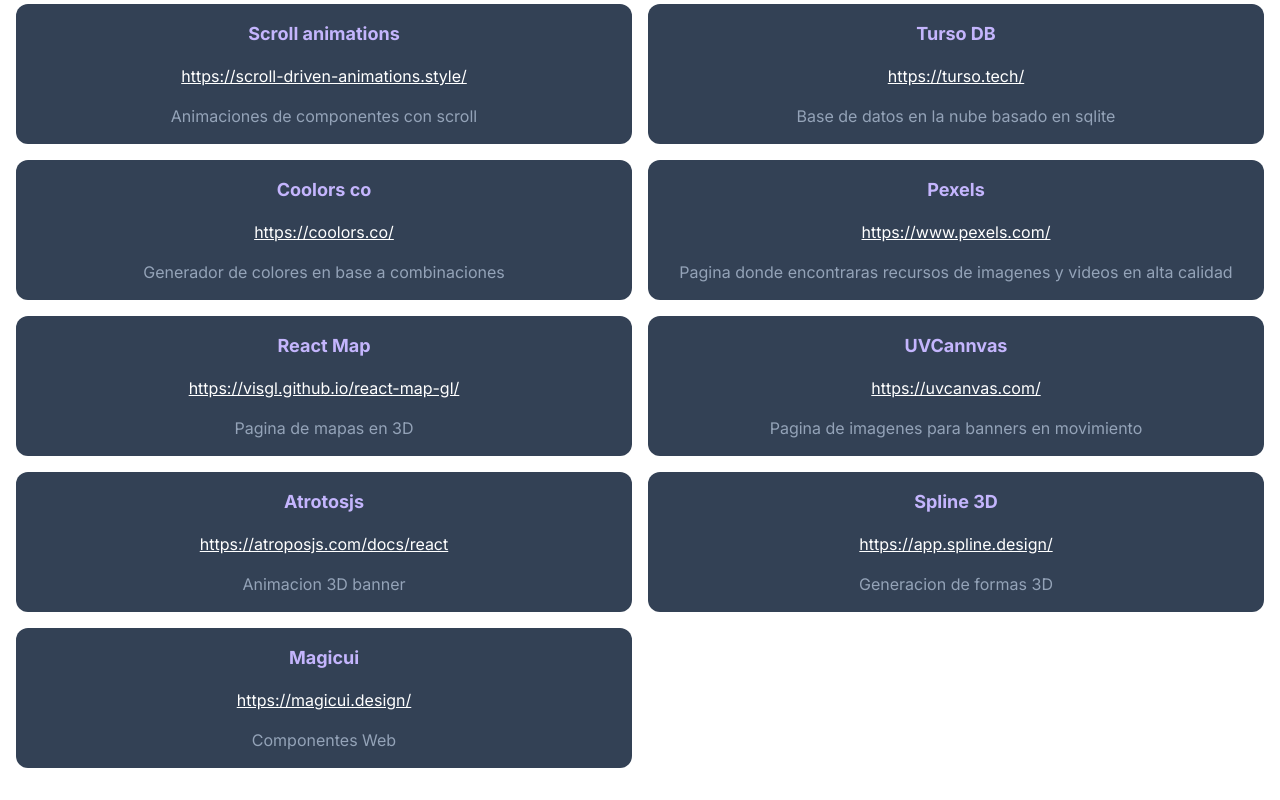
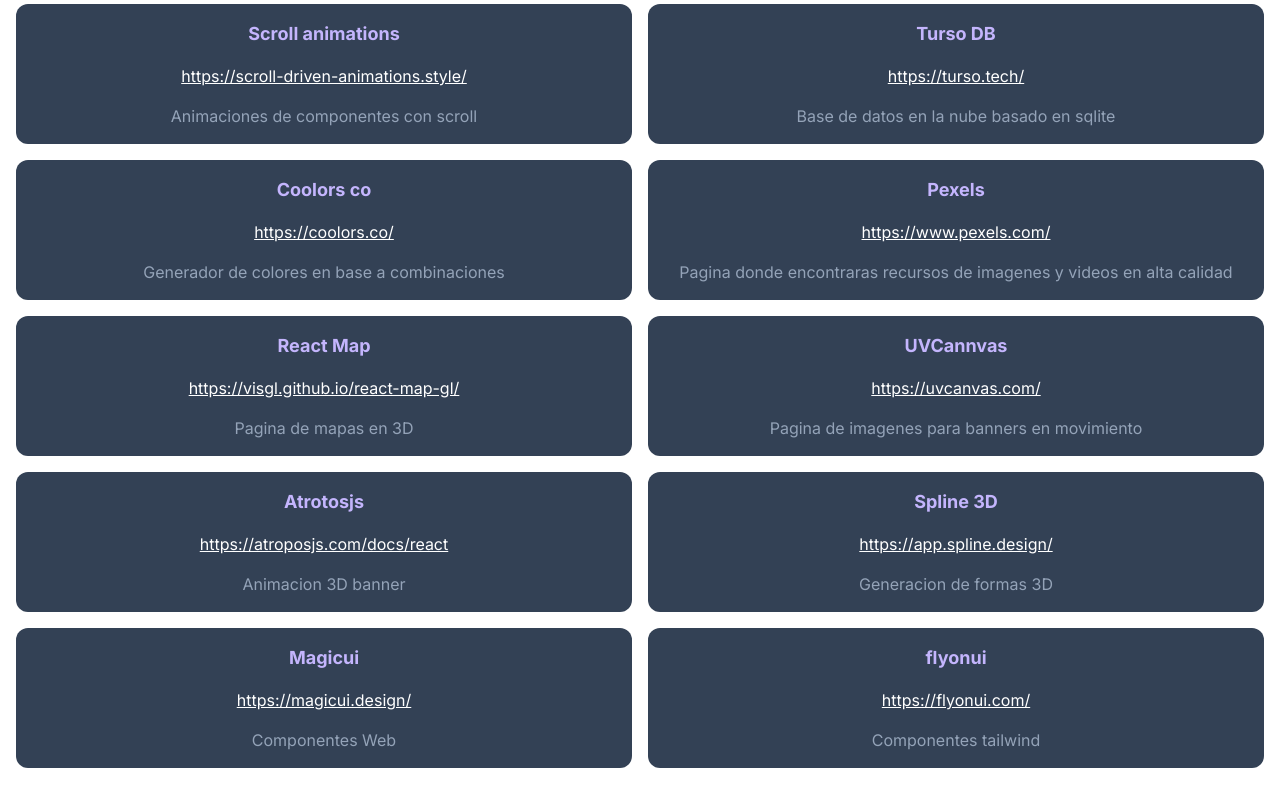
Before and after one commit to HansM7/links-recomendations, a Next.js app: page / in a window 1280 px wide. Shown: the part 2604-3404 px from the top of the page. Built offline with nearby package versions, Linux system fonts and the light colour scheme.

Commit message:
Update data.ts

```diff
--- a/app/data.ts
+++ b/app/data.ts
@@ -200,6 +200,11 @@
     title:"Magicui",
     description:"Componentes Web"
   },
+  {
+    link:"https://flyonui.com/",
+    title:"flyonui",
+    description:"Componentes tailwind"
+  }
 
 
 
```
